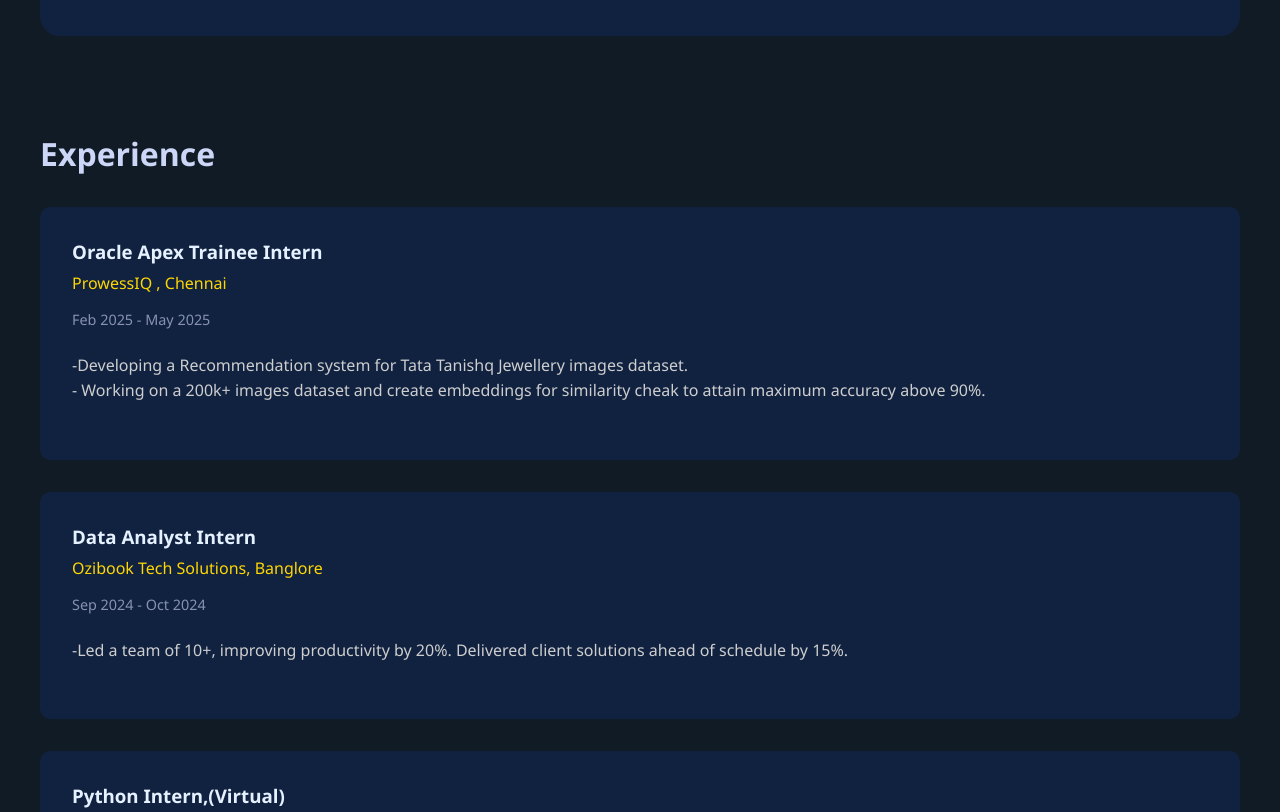
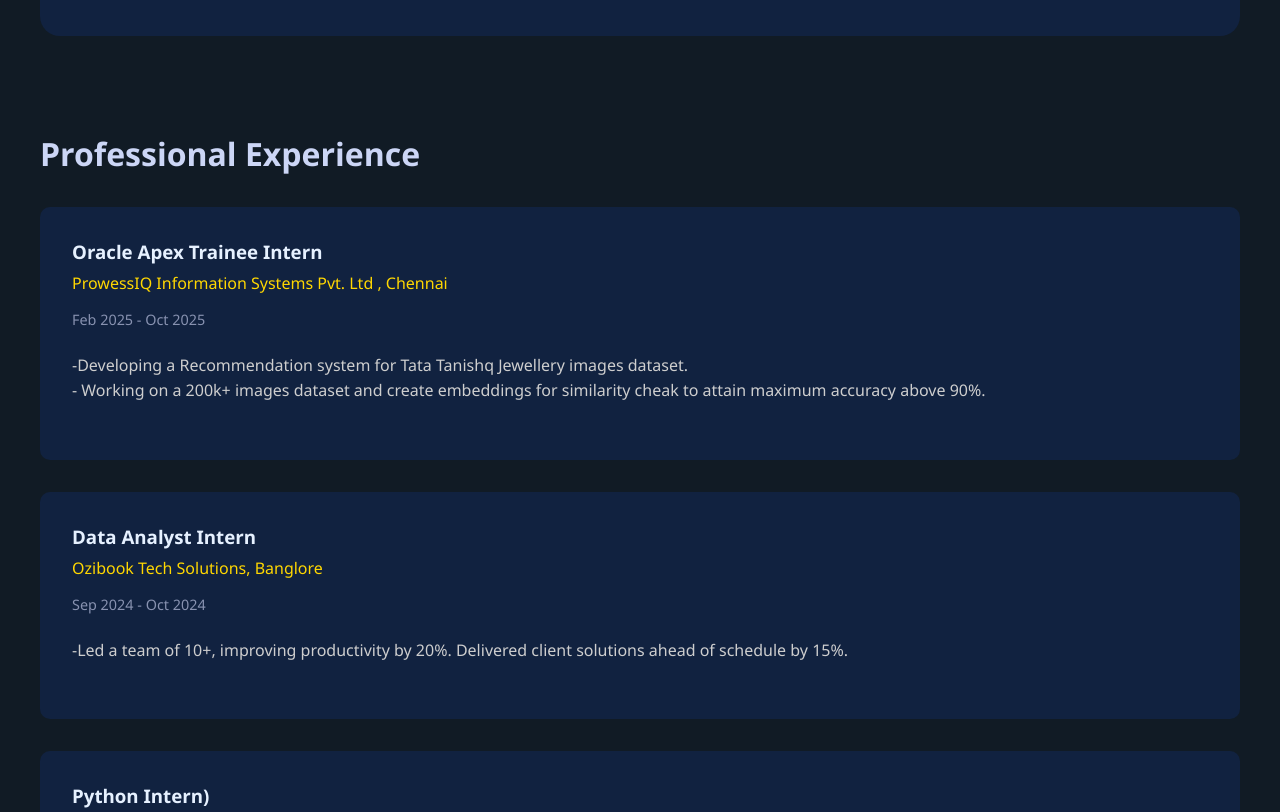
Before and after one commit to Maazuddin1/portfolio_maaz, a plain HTML site: page index.html in a window 1280 px wide. Shown: the part 2680-3492 px from the top of the page. Drawn offline with Linux system fonts and the light colour scheme.

Commit message:
Update experience section with detailed titles and dates

```diff
--- a/index.html
+++ b/index.html
@@ -554,12 +554,12 @@
 
     <section id="experience">
         <div class="section-content">
-            <h2 class="section-title">Experience</h2>
+            <h2 class="section-title">Professional Experience</h2>
 
             <div class="experience-item">
                 <h3 class="experience-title">Oracle Apex Trainee Intern</h3>
-                <p class="experience-company">ProwessIQ , Chennai</p>
-                <p class="experience-date">Feb 2025 - May 2025</p>
+                <p class="experience-company">ProwessIQ Information Systems Pvt. Ltd , Chennai</p>
+                <p class="experience-date">Feb 2025 - Oct 2025</p>
                 <p class="project-description">
                     -Developing a Recommendation system for Tata Tanishq Jewellery images dataset.<br>
                     - Working on a 200k+ images dataset and create embeddings for similarity cheak to attain maximum
@@ -577,7 +577,7 @@
             </div>
 
             <div class="experience-item">
-                <h3 class="experience-title">Python Intern,(Virtual)</h3>
+                <h3 class="experience-title">Python Intern)</h3>
                 <p class="experience-company">FORAGE</p>
                 <p class="experience-date">Apr 2023 - May 2023</p>
                 <p class="project-description">
```
